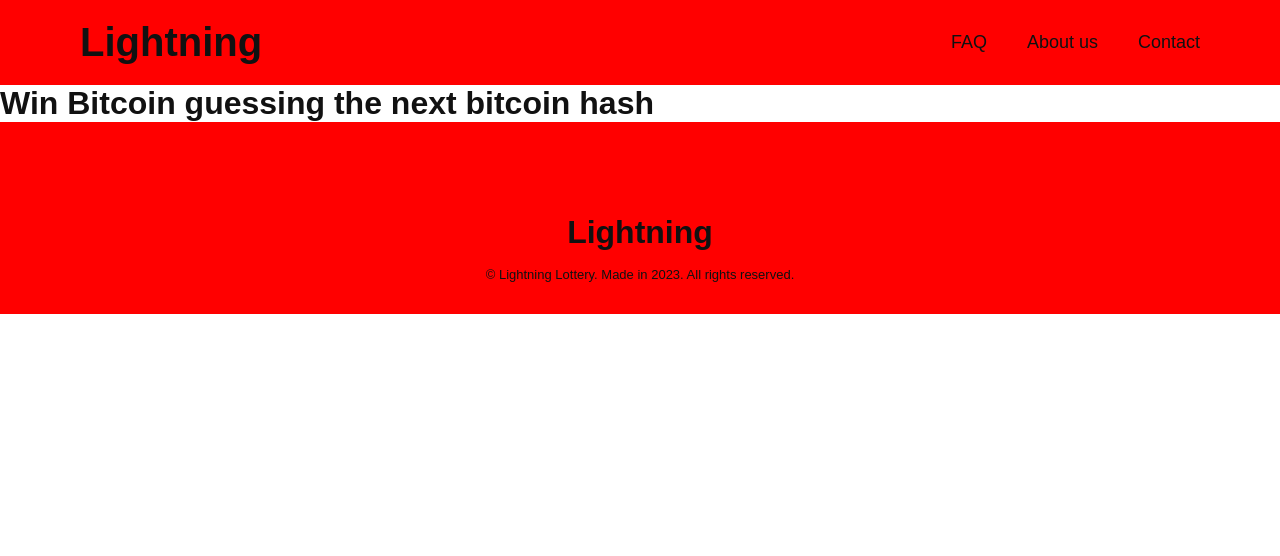
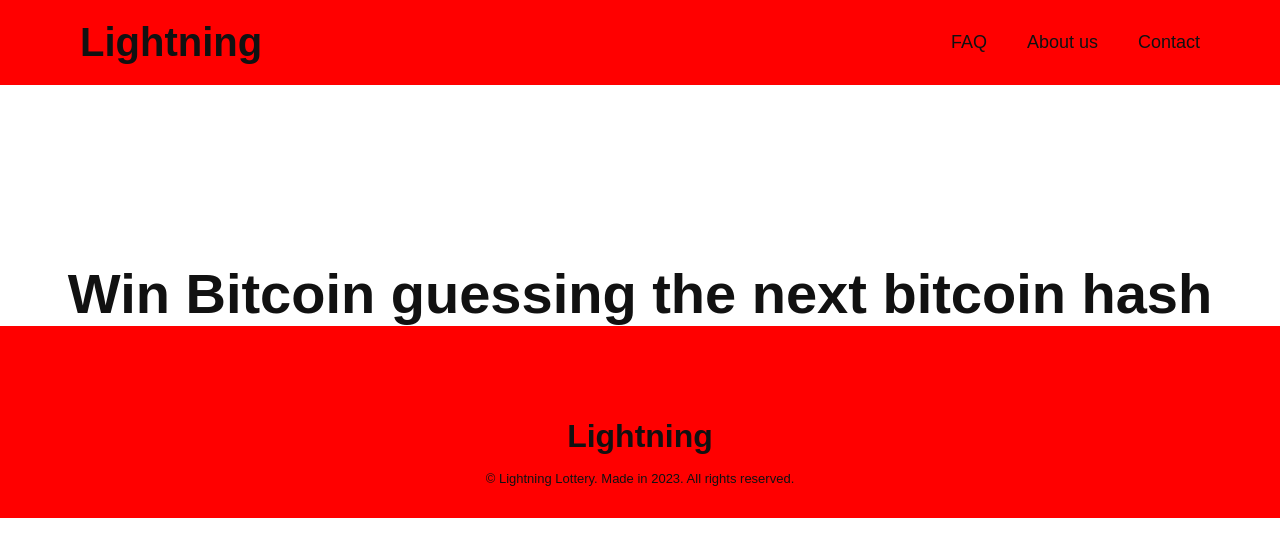
Before and after one commit to bluekirby1111/lil-lotery, a Next.js app: page / in a window 1280 px wide. Shown: the top 556 px of the page. Built offline with nearby package versions, Linux system fonts and the light colour scheme.

Commit message:
feat: intro

```diff
--- a/app/intro.module.css
+++ b/app/intro.module.css
@@ -0,0 +1,13 @@
+.intro {
+  display: flex;
+  align-items: center;
+  justify-content: center;
+}
+
+.introText {
+  margin-left: 450;
+  margin-right: 450;
+  text-align: center;
+  font-size: 56px;
+  margin-top: 176px;
+}
```
